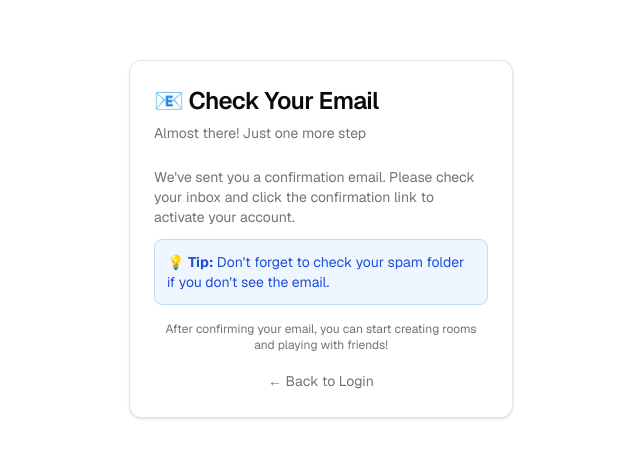
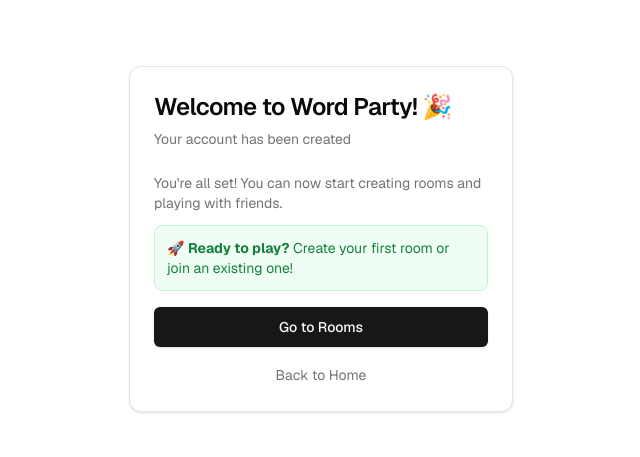
Before and after one commit to amokan/wordparty, a Next.js app: page /auth/sign-up-success in a window 1280 px wide. Shown: the part 161-618 px from the top of the page, without its empty margins (319-959 px from the left). Built offline with nearby package versions, Linux system fonts and the light colour scheme; no server answers.

Commit message:
remove email confirmation for now

```diff
--- a/app/auth/confirm/route.ts
+++ b/app/auth/confirm/route.ts
@@ -8,6 +8,12 @@ export async function GET(request: NextRequest) {
   const token_hash = searchParams.get("token_hash");
   const type = searchParams.get("type") as EmailOtpType | null;
   const next = searchParams.get("next") ?? "/rooms";
+
+  // Debug logging - log all search params to help diagnose the issue
+  console.log("Auth confirm URL:", request.url);
+  console.log("Search params:", Object.fromEntries(searchParams.entries()));
+  console.log("token_hash:", token_hash);
+  console.log("type:", type);
 
   if (token_hash && type) {
     const supabase = await createClient();
--- a/app/auth/sign-up-success/page.tsx
+++ b/app/auth/sign-up-success/page.tsx
@@ -5,6 +5,7 @@ import {
   CardHeader,
   CardTitle,
 } from "@/components/ui/card";
+import { Button } from "@/components/ui/button";
 import Link from "next/link";
 
 export default function Page() {
@@ -15,31 +16,31 @@ export default function Page() {
           <Card>
             <CardHeader>
               <CardTitle className="text-2xl">
-                📧 Check Your Email
+                Welcome to Word Party! 🎉
               </CardTitle>
-              <CardDescription>Almost there! Just one more step</CardDescription>
+              <CardDescription>Your account has been created</CardDescription>
             </CardHeader>
             <CardContent className="space-y-4">
               <div className="space-y-3">
                 <p className="text-sm text-muted-foreground">
-                  We&apos;ve sent you a confirmation email. Please check your inbox and click the confirmation link to activate your account.
+                  You&apos;re all set! You can now start creating rooms and playing with friends.
                 </p>
-                <div className="bg-blue-50 dark:bg-blue-950/50 border border-blue-200 dark:border-blue-800 rounded-lg p-3">
-                  <p className="text-sm text-blue-700 dark:text-blue-300">
-                    💡 <strong>Tip:</strong> Don&apos;t forget to check your spam folder if you don&apos;t see the email.
+                <div className="bg-green-50 dark:bg-green-950/50 border border-green-200 dark:border-green-800 rounded-lg p-3">
+                  <p className="text-sm text-green-700 dark:text-green-300">
+                    🚀 <strong>Ready to play?</strong> Create your first room or join an existing one!
                   </p>
                 </div>
               </div>
 
-              <div className="text-center space-y-2">
-                <p className="text-xs text-muted-foreground">
-                  After confirming your email, you can start creating rooms and playing with friends!
-                </p>
-              </div>
+              <Link href="/rooms" className="w-full block">
+                <Button className="w-full" size="lg">
+                  Go to Rooms
+                </Button>
+              </Link>
 
               <div className="text-center">
-                <Link href="/auth/login" className="text-sm text-muted-foreground hover:underline">
-                  ← Back to Login
+                <Link href="/" className="text-sm text-muted-foreground hover:underline">
+                  Back to Home
                 </Link>
               </div>
             </CardContent>
--- a/components/sign-up-form.tsx
+++ b/components/sign-up-form.tsx
@@ -45,7 +45,6 @@ export function SignUpForm({
         email,
         password,
         options: {
-          emailRedirectTo: `${window.location.origin}/auth/confirm`,
           data: {
             username,
           },
```
